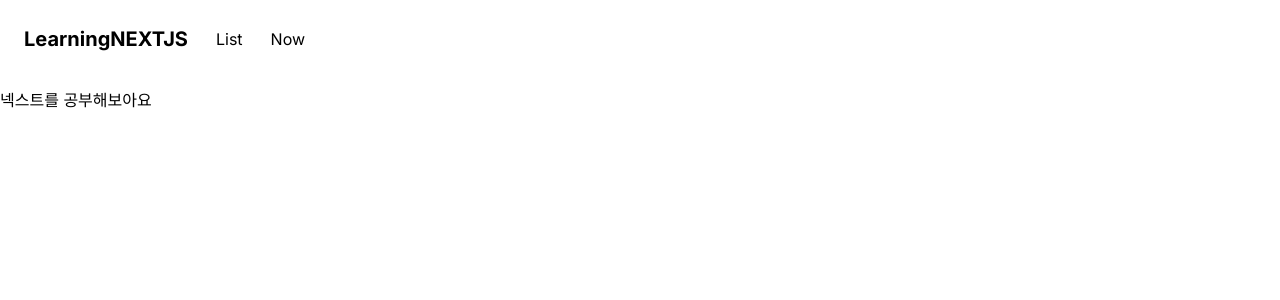
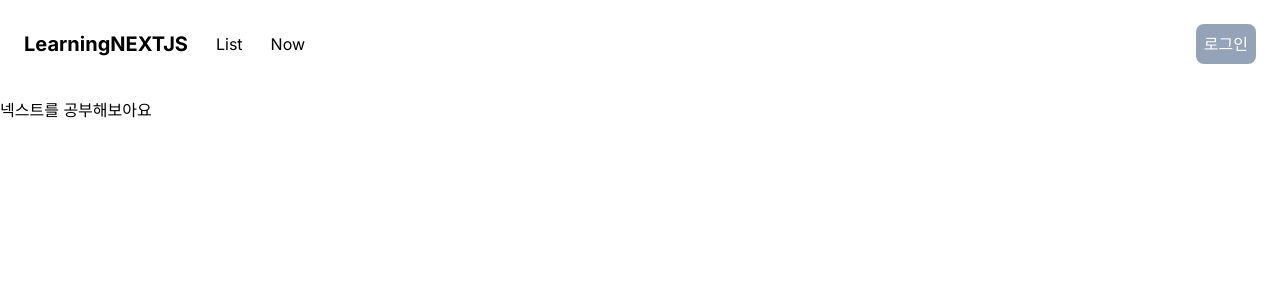
Before and after one commit to s0ojin/learning-nextJs, a Next.js app: page / in a window 1280 px wide. Shown: the top 300 px of the page. Built offline with nearby package versions, Linux system fonts and the light colour scheme; no server answers.

Commit message:
feat: 소셜로그인 기능추가

```diff
--- /dev/null
+++ b/app/LoginBtn.js
@@ -0,0 +1,14 @@
+"use client";
+
+import { signIn } from "next-auth/react";
+
+export default function LoginBtn() {
+  return (
+    <button
+      className="bg-slate-400 p-2 rounded-lg text-white"
+      onClick={() => signIn()}
+    >
+      로그인
+    </button>
+  );
+}
--- /dev/null
+++ b/app/LogoutBtn.js
@@ -0,0 +1,14 @@
+"use client";
+
+import { signOut } from "next-auth/react";
+
+export default function LogoutBtn() {
+  return (
+    <button
+      className="bg-slate-400 p-2 rounded-lg text-white"
+      onClick={() => signOut()}
+    >
+      로그아웃
+    </button>
+  );
+}
--- a/app/layout.js
+++ b/app/layout.js
@@ -1,6 +1,10 @@
 import Link from "next/link";
 import "./globals.css";
 import { Inter } from "next/font/google";
+import LoginBtn from "./LoginBtn";
+import { getServerSession } from "next-auth";
+import { authOptions } from "@/pages/api/auth/[...nextauth]";
+import LogoutBtn from "./LogoutBtn";
 
 const inter = Inter({ subsets: ["latin"] });
 
@@ -9,7 +13,9 @@
   description: "Generated by create next app",
 };
 
-export default function RootLayout({ children }) {
+export default async function RootLayout({ children }) {
+  const session = await getServerSession(authOptions);
+  console.log(session, "session");
   return (
     <html lang="en">
       <body className={inter.className}>
@@ -21,6 +27,16 @@
           <form action="/api/time" method="get" className="flex justify-center">
             <Link href="/api/time">Now</Link>
           </form>
+          <div className="ml-auto">
+            {session ? (
+              <>
+                <span className="mr-4">안녕하세요, {session.user.name} 님</span>
+                <LogoutBtn />
+              </>
+            ) : (
+              <LoginBtn />
+            )}
+          </div>
         </div>
         <div>{children}</div>
       </body>
--- a/package.json
+++ b/package.json
@@ -9,11 +9,13 @@
     "lint": "next lint"
   },
   "dependencies": {
+    "@next-auth/mongodb-adapter": "^1.1.3",
     "autoprefixer": "10.4.14",
     "eslint": "8.40.0",
     "eslint-config-next": "13.4.1",
     "mongodb": "^5.5.0",
     "next": "13.4.1",
+    "next-auth": "^4.24.5",
     "postcss": "8.4.23",
     "react": "18.2.0",
     "react-dom": "18.2.0",
--- /dev/null
+++ b/pages/api/auth/[...nextauth].js
@@ -0,0 +1,16 @@
+import { connectDB } from "@/utils/database";
+import { MongoDBAdapter } from "@next-auth/mongodb-adapter";
+import NextAuth from "next-auth";
+import GithubProvider from "next-auth/providers/github";
+
+export const authOptions = {
+  providers: [
+    GithubProvider({
+      clientId: "10c341e5634e889eac7f",
+      clientSecret: "ec91a9a0f76e35e17f747442115fb26ce8c292e8",
+    }),
+  ],
+  secret: "onepst9704",
+  adapter: MongoDBAdapter(connectDB),
+};
+export default NextAuth(authOptions);
```
Also changed, not shown: 1 other file (tests, documents, lock files or other folders).
